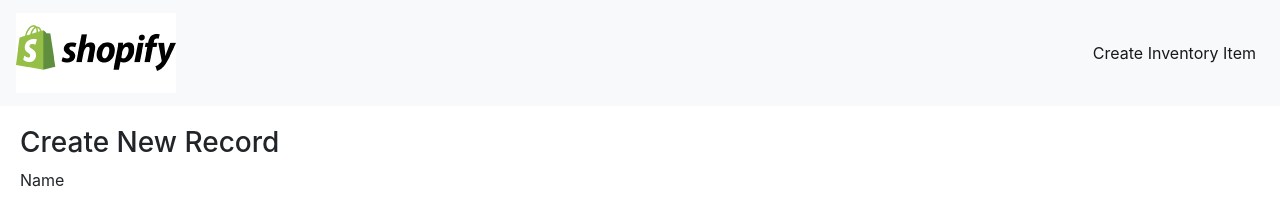
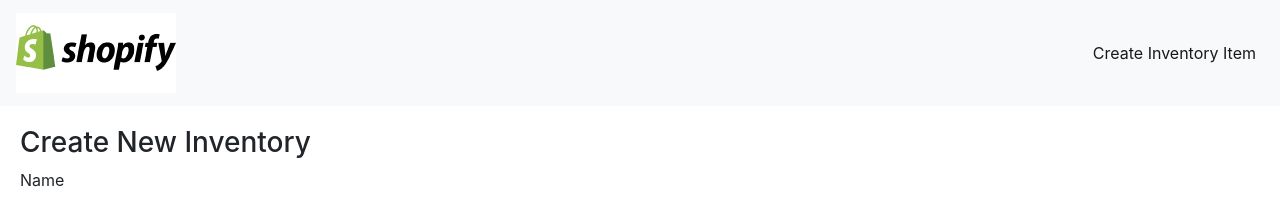
Before and after one commit to changsyuanwu/shopify-backend-coding-challenge, a React (Create React App) app in the folder app/client/: page /create in a window 1280 px wide. Shown: the top 198 px of the page. Built offline with nearby package versions, Linux system fonts and the light colour scheme.

Commit message:
fix create page title

```diff
--- a/app/client/src/components/create.js
+++ b/app/client/src/components/create.js
@@ -20,10 +20,10 @@ export default function Create() {
   async function onSubmit(e) {
     e.preventDefault();
 
-    // When a post request is sent to the create url, we'll add a new record to the database.
+    // When a post request is sent to the create url, we'll add a new inventory to the database.
     const newPerson = { ...form };
 
-    await fetch("http://localhost:3001/record/add", {
+    await fetch("http://localhost:3001/inventory/add", {
       method: "POST",
       headers: {
         "Content-Type": "application/json",
@@ -42,7 +42,7 @@ export default function Create() {
   // This following section will display the form that takes the input from the user.
   return (
     <div>
-      <h3>Create New Record</h3>
+      <h3>Create New Inventory</h3>
       <form onSubmit={onSubmit}>
         <div className="form-group">
           <label htmlFor="name">Name</label>
```
